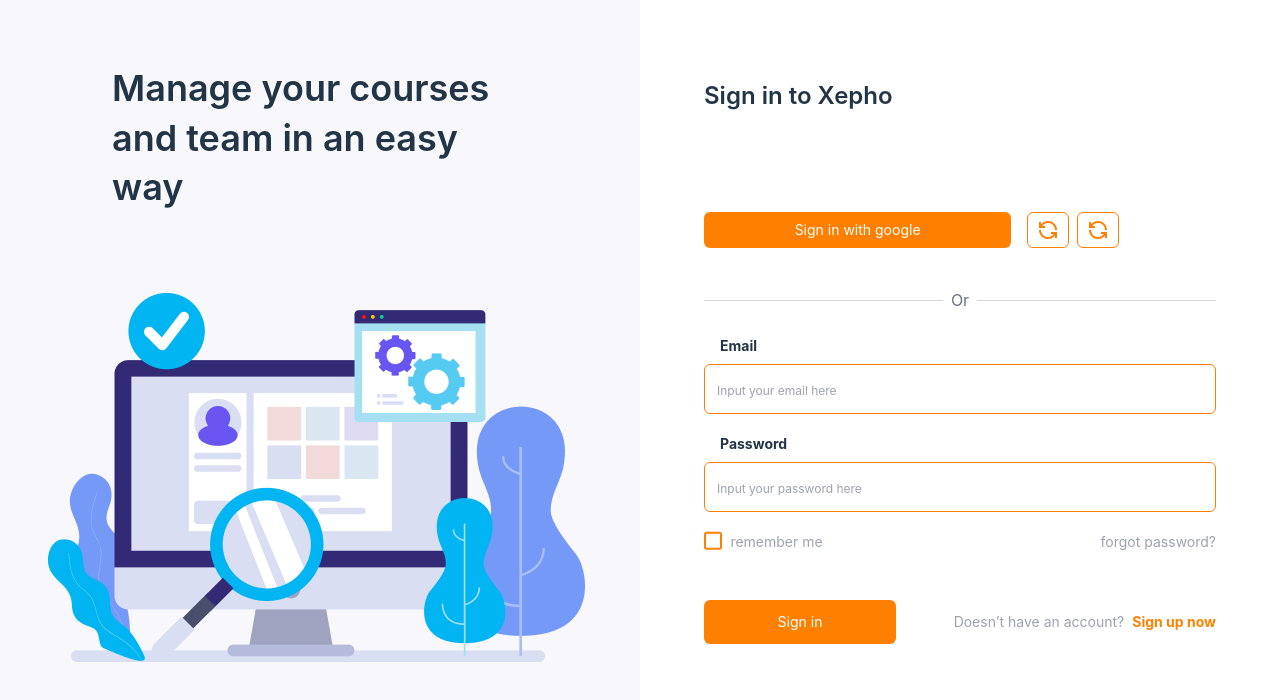
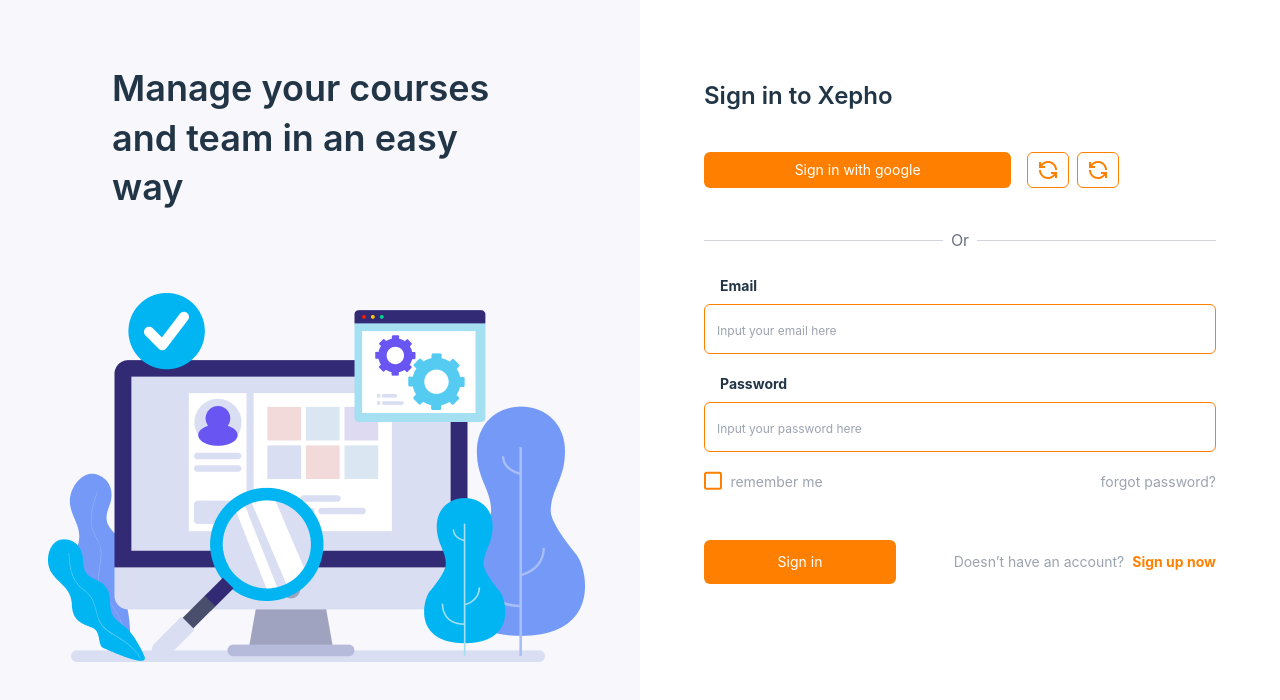
Before and after one commit to Tez-cyber/multi_form, a React (Vite) app: page / in a window 1280 px wide. Shown: the top 700 px of the page. Built offline with nearby package versions, Linux system fonts and the light colour scheme.

Commit message:
Adjusted Form Header

```diff
--- a/src/components/FormHeader.jsx
+++ b/src/components/FormHeader.jsx
@@ -4,10 +4,12 @@
     return (
         <div className="">
             <h2 className={type === "auth" ? "text-2xl font-semibold" : "text-2xl font-semibold pb-2"}>{title}</h2>
-            <span className='pb-10 block text-sm text-gray-400'>
-                {desc}
-                <span className='pt-5 block'>{mini_desc}</span>
-            </span>
+            <div className={type === "auth" ? "hidden" : "block"}>
+                <span className='pb-10 block text-sm text-gray-400'>
+                    {desc}
+                    <span className='pt-5 block'>{mini_desc}</span>
+                </span>
+            </div>
             {/* <!-- ===== buttons --> */}
             <div className={type === "auth" ? "block" : "hidden"}>
                 <section className="py-10">
```
